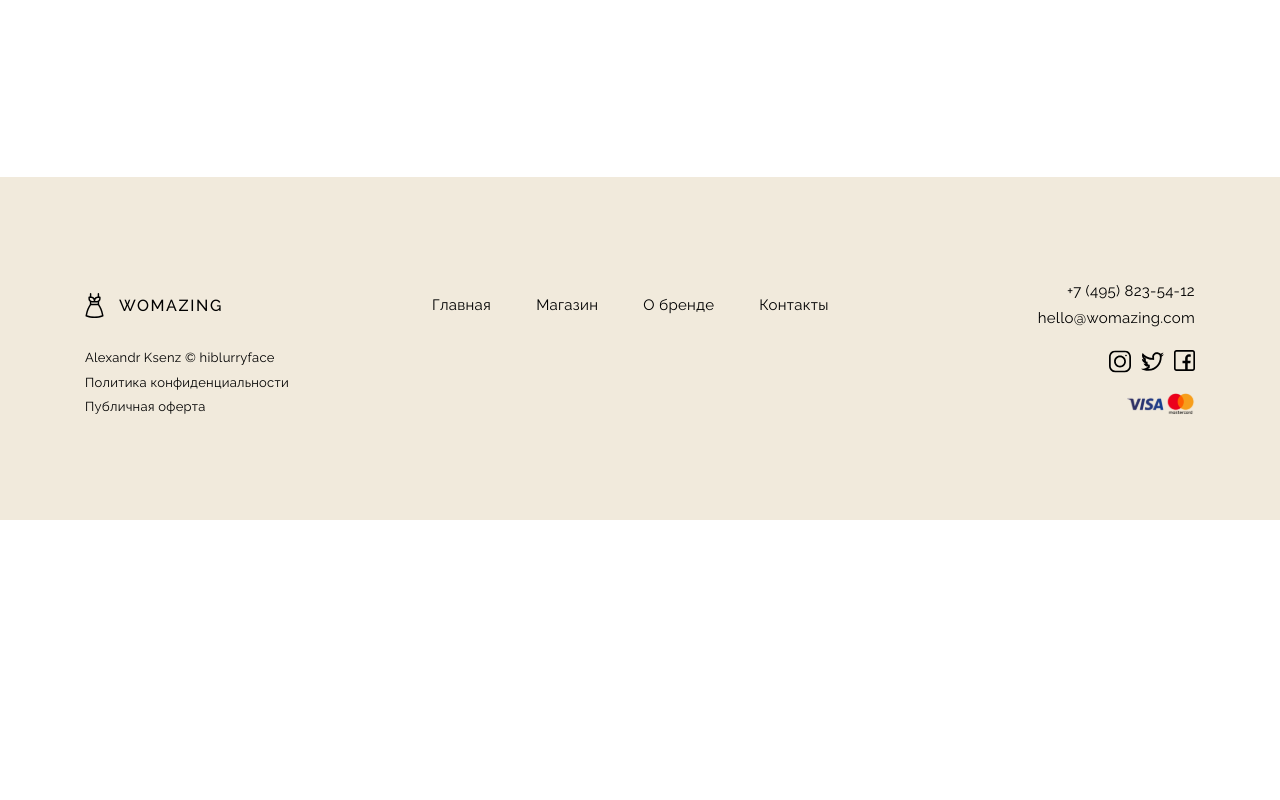
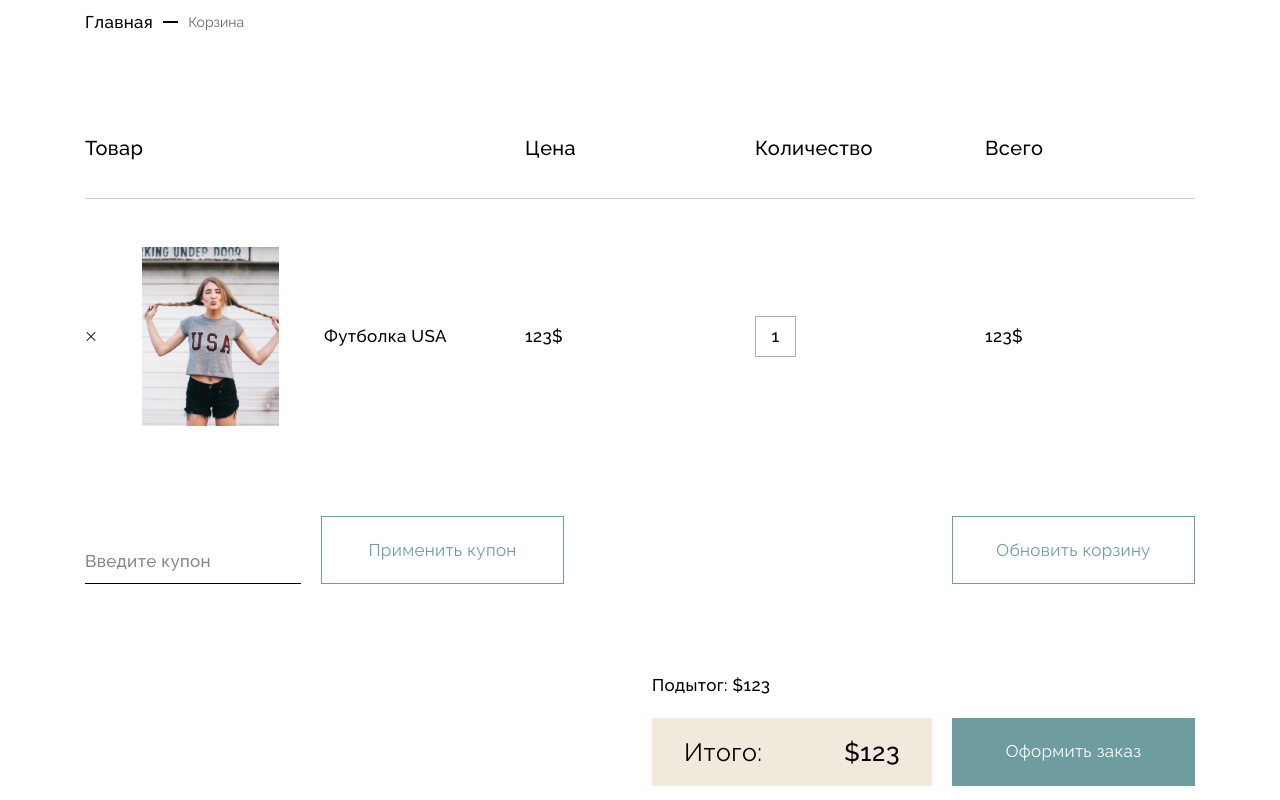
Before and after one commit to HiBlurryface/womazing, a React (Create React App) app: page /cart in a window 1280 px wide. Shown: the part 280-1080 px from the top of the page. Before the commit the page ends 800 px from the top, so only its background shows below. Built offline with nearby package versions, Linux system fonts and the light colour scheme.

Commit message:
added cart page

```diff
--- /dev/null
+++ b/src/assets/styles/Cart.module.scss
@@ -0,0 +1,274 @@
+@import '_styles.scss';
+
+.container {
+    @extend %container;
+}
+
+.preview {
+    margin: 200px 0 0;
+
+    @media (max-width: 768px) {
+        margin: 130px 0 0;
+    }
+
+    &__title {
+        @extend %title-H1;
+    }
+
+    &__breadcrumbs {
+        display: flex;
+        align-items: center;
+        margin-top: 30px;
+
+        @media (max-width: 1024px) {
+            margin-top: 15px;
+        }
+
+        &_item {
+            @extend %default-text;
+
+            &_active {
+                opacity: 0.6;
+            }
+        }
+
+        &_separation {
+            display: block;
+            background: #000000;
+            width: 15px;
+            height: 2px;
+            margin: 0 10px;
+        }
+    }
+}
+
+.header {
+    padding-bottom: 36px;
+    margin-bottom: 48px;
+    border-bottom: 1px solid #CCCCCC;
+    display: flex;
+    gap: 0 20px;
+
+    @media (max-width: 768px) {
+        // padding-bottom: 24px;
+        // margin-bottom: 36px;
+        display: none;
+    }
+
+    &__title {
+        @extend %title-H4;
+
+        &:nth-child(1) {
+            width: 40%;
+        }
+
+        &:nth-child(2) {
+            width: 20%;
+        }
+
+        &:nth-child(3) {
+            width: 20%;
+        }
+
+        &:nth-child(4) {
+            width: 20%;
+        }
+    }
+}
+
+.items {
+    margin-bottom: 90px;
+
+    @media (max-width: 768px) {
+        margin-bottom: 45px;
+        display: flex;
+        flex-wrap: wrap;
+    }
+}
+
+.item {
+    display: flex;
+    align-items: center;
+    gap: 10px 20px;
+
+    &:not(:last-child) {
+        margin-bottom: 30px;
+    }
+
+    @media (max-width: 768px) {
+        flex-direction: column;
+        width: 49%;
+    }
+
+    @media (max-width: 425px) {
+        width: 100%;
+    }
+
+    &__details {
+        width: 40%;
+        display: flex;
+        align-items: center;
+        gap: 12px 45px;
+
+        @media (max-width: 1024px) {
+            gap: 12px 20px;
+        }
+
+        @media (max-width: 768px) {
+            flex-direction: column-reverse;
+            align-items: flex-start;
+            position: relative;
+            width: 100%;
+        }
+
+        &_delete {
+            position: relative;
+            width: 12px;
+            height: 12px;
+            background: transparent;
+
+            @media (max-width: 768px) {
+                position: absolute;
+                top: 4px;
+                left: 0;
+            }
+
+            &:before,
+            &:after {
+                position: absolute;
+                content: ' ';
+                background: #000;
+                top: 5px;
+                left: 0;
+                width: 100%;
+                height: 1px;
+            }
+
+            &:before {
+                transform: rotate(45deg);
+            }
+
+            &:after {
+                transform: rotate(-45deg);
+            }
+        }
+
+        &_photo {
+            width: 137px;
+            height: 179px;
+            object-fit: cover;
+
+            @media (max-width: 768px) {
+                height: 320px;
+                width: 100%;
+            }
+
+            @media (max-width: 425px) {
+                height: 340px;
+            }
+        }
+
+        &_title {
+            @extend %default-text;
+
+            @media (max-width: 768px) {
+                text-align: center;
+                width: 100%;
+            }
+        }
+    }
+
+    &__group {
+        display: flex;
+
+        @media (min-width: 769px) {
+            width: 60%;
+        }
+    }
+
+    &__cost {
+        @media (min-width: 769px) {
+            width: 20%;
+        }
+
+        @extend %default-text;
+    }
+
+    &__count {
+        @media (min-width: 769px) {
+            width: 20%;
+        }
+
+        &_text {
+            @extend %default-text;
+            display: flex;
+            align-items: center;
+            justify-content: center;
+            width: 41px;
+            height: 41px;
+            background: transparent;
+            border: 1px solid #AFAFAF;
+        }
+    }
+
+    &__totalPrice {
+        @media (min-width: 769px) {
+            width: 20%;
+        }
+
+        @extend %default-text;
+    }
+}
+
+.group {
+    display: flex;
+    align-items: flex-end;
+    gap: 10px 20px;
+    margin-bottom: 90px;
+
+    @media (max-width: 768px) {
+        margin-bottom: 45px;
+        flex-direction: column;
+        align-items: flex-start;
+    }
+
+    & *:last-child {
+        @media (min-width: 769px) {
+            margin-left: auto;
+        }
+    }
+}
+
+.info {
+    @media (min-width: 769px) {
+        width: fit-content;
+        margin-left: auto;
+    }
+
+    &__price {
+        @extend %default-text;
+        margin-bottom: 20px;
+    }
+
+    &__group {
+        display: flex;
+        align-items: center;
+        flex-wrap: wrap;
+        gap: 20px;
+    }
+
+    &__total {
+        min-width: 280px;
+        height: 68px;
+        background: #F1EADC;
+        padding: 16px 32px;
+        display: flex;
+        justify-content: space-between;
+        align-items: center;
+        @extend %title-H3;
+
+        @media (max-width: 1024px) {
+            height: 50px;
+        }
+    }
+}
--- a/src/components/UI/input/Input.js
+++ b/src/components/UI/input/Input.js
@@ -1,8 +1,8 @@
 import React from "react";
 import styles from './Input.module.scss'
 
-function Input(props) {
-    return <div className={styles.wrapper}>
+function Input(props, style) {
+    return <div className={styles.wrapper} style={style}>
         <input className={styles.input} {...props} placeholder=" "/>
         <label htmlFor={props.id} className={styles.label}>{props.placeholder}</label>
     </div>
--- /dev/null
+++ b/src/pages/Cart.js
@@ -0,0 +1,67 @@
+import React from "react";
+import Button from "../components/UI/button/Button";
+import ButtonTransparent from "../components/UI/buttonTransparent/ButtonTransparent";
+
+import Input from "../components/UI/input/Input";
+
+import product from './../assets/images/product.jpg'
+import styles from './../assets/styles/Cart.module.scss';
+function Cart() {
+    return <>
+        <div className={styles.preview}>
+            <div className={styles.container}>
+                <div className={styles.preview__content}>
+                    <h1 className={styles.preview__title}>Корзина</h1>
+                    <div className={styles.preview__breadcrumbs}>
+                        <a href="" className={styles.preview__breadcrumbs_item}>Главная</a>
+                        <span className={styles.preview__breadcrumbs_separation}></span>
+                        <a className={styles.preview__breadcrumbs_item_active}>Корзина</a>
+                    </div>
+                </div>
+            </div>
+        </div>
+        <section className={styles.wrapper}>
+            <div className={styles.container}>
+                <div className={styles.items}>
+                    <div className={styles.header}>
+                        <h2 className={styles.header__title}>Товар</h2>
+                        <h2 className={styles.header__title}>Цена</h2>
+                        <h2 className={styles.header__title}>Количество</h2>
+                        <h2 className={styles.header__title}>Всего</h2>
+                    </div>
+                    <div className={styles.item}>
+                        <div className={styles.item__details}>
+                            <button className={styles.item__details_delete}></button>
+                            <img src={product} alt="" className={styles.item__details_photo} />
+                            <h3 className={styles.item__details_title}>Футболка USA</h3>
+                        </div>
+                        {/* <div className={styles.item__group}> */}
+                        <p className={styles.item__cost}>123$</p>
+                        <div className={styles.item__count}>
+                            <p className={styles.item__count_text}>1</p>
+                        </div>
+                        <p className={styles.item__totalPrice}>123$</p>
+                        {/* </div> */}
+                    </div>
+                </div>
+                <div className={styles.group}>
+                    <Input placeholder="Введите купон" style={{ maxWidth: '255px' }} />
+                    <ButtonTransparent>Применить купон</ButtonTransparent>
+                    <ButtonTransparent>Обновить корзину</ButtonTransparent>
+                </div>
+                <div className={styles.info}>
+                    <p className={styles.info__price}>Подытог: $123</p>
+                    <div className={styles.info__group}>
+                        <div className={styles.info__total}>
+                            <h3 className={styles.info__total_title}>Итого:</h3>
+                            <p className={styles.info__total_price}>$123</p>
+                        </div>
+                        <Button>Оформить заказ</Button>
+                    </div>
+                </div>
+            </div>
+        </section>
+    </>
+}
+
+export default Cart
```
